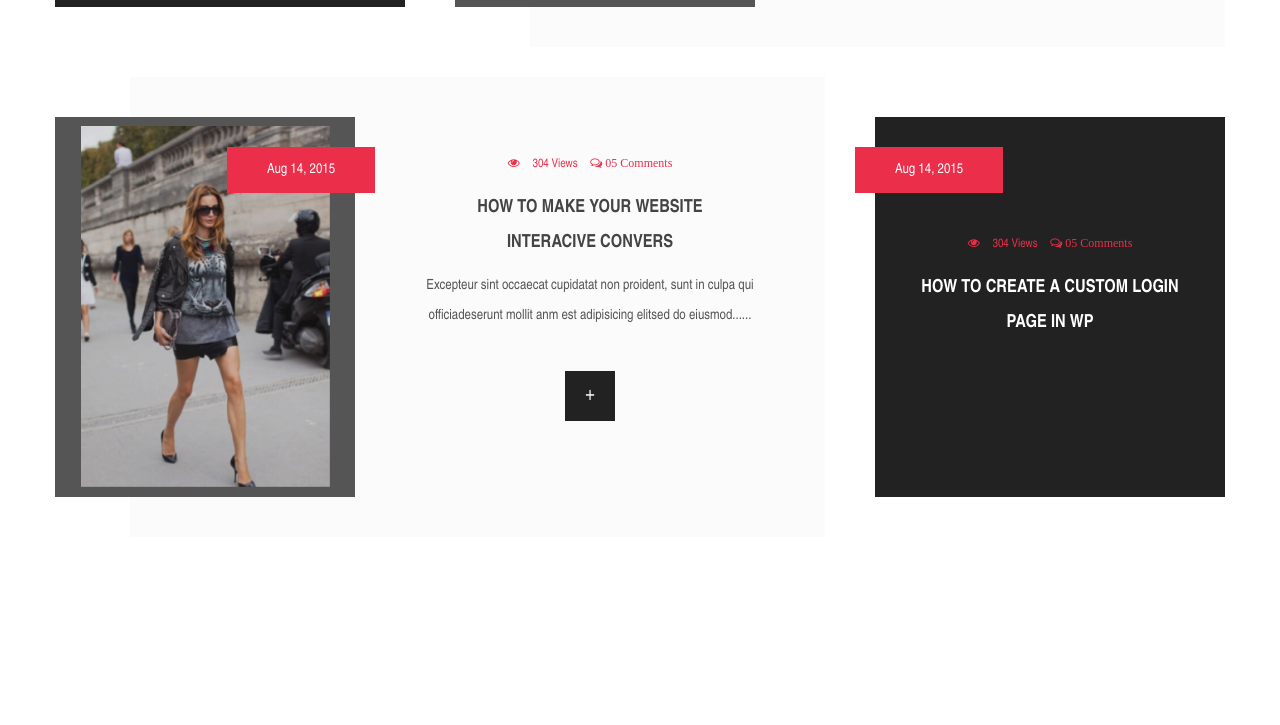
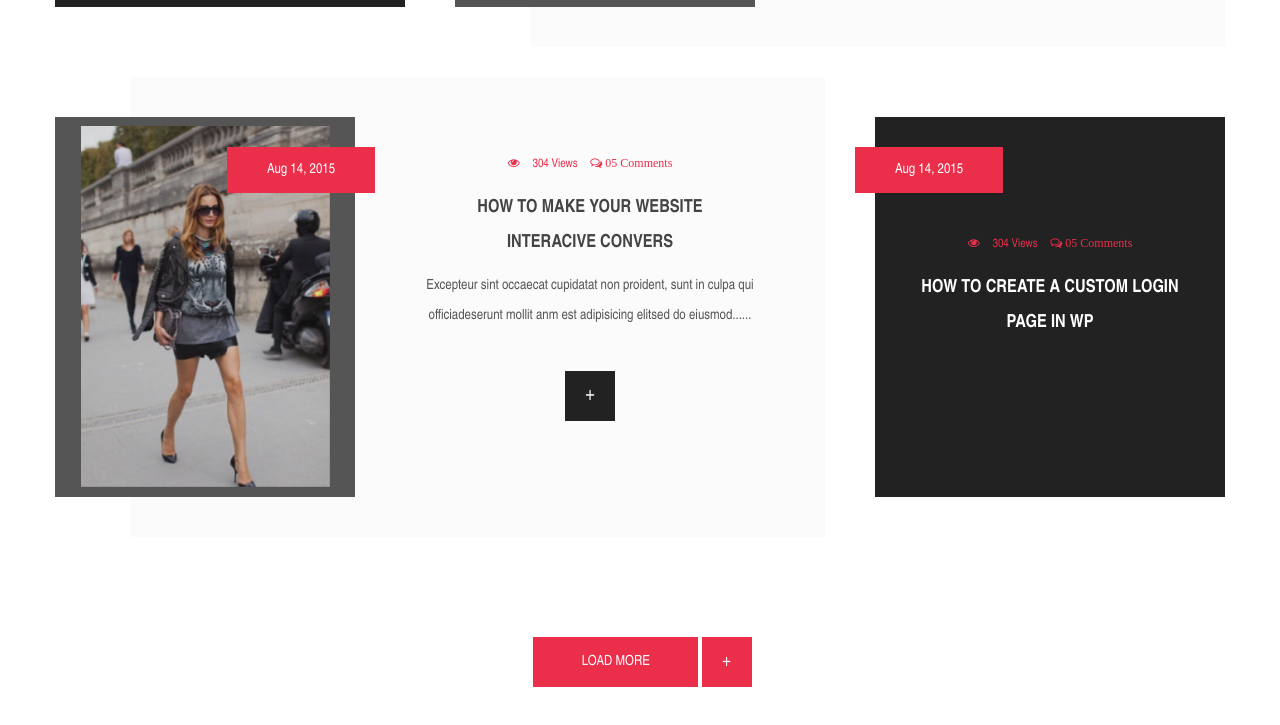
Before and after one commit to AmessZheng/blogStaticPage, a plain HTML site: page index.html in a window 1280 px wide. Shown: the part 1593-2318 px from the top of the page. Before the commit the page ends 2147 px from the top, so only its background shows below. Drawn offline with Linux system fonts and the light colour scheme.

Commit message:
no message

```diff
--- a/css/index.css
+++ b/css/index.css
@@ -174,8 +174,7 @@ header {
 center {
 	width: 1170px;
 	min-height: 500px;
-	margin: 0 auto;
-	margin-top: 120px;
+	margin: 120px auto;
 }
 /*			第一块内容部分		*/
 .content_01 {
@@ -303,3 +302,26 @@ center {
 .floor_right .floor_title {
 	color: #ffffff;
 }
+
+.load_more {
+	margin-top: 100px;
+	text-align: center;
+}
+.load_more a {
+	display: inline-block;
+	line-height: 50px;
+	text-align: center;
+	color: #ffffff;
+	background-color: #eb2e4a;
+	vertical-align: top;
+}
+.load_txt {
+	width: 165px;
+	height: 50px;
+	margin-left: 5px;
+}
+.load_plus {
+	width: 50px;
+	height: 50px;
+	font-size: 18px;
+}
--- a/index.html
+++ b/index.html
@@ -145,6 +145,10 @@
 					</div>
 				</div>
 			</div>
+			<div class="load_more">
+				<a href="#" class="load_txt">LOAD MORE</a>
+				<a href="#" class="load_plus">+</a>
+			</div>
 		</center>
 		<footer>
 
```
Also changed, not shown: fis-conf.js (added, +20 -0 lines).
